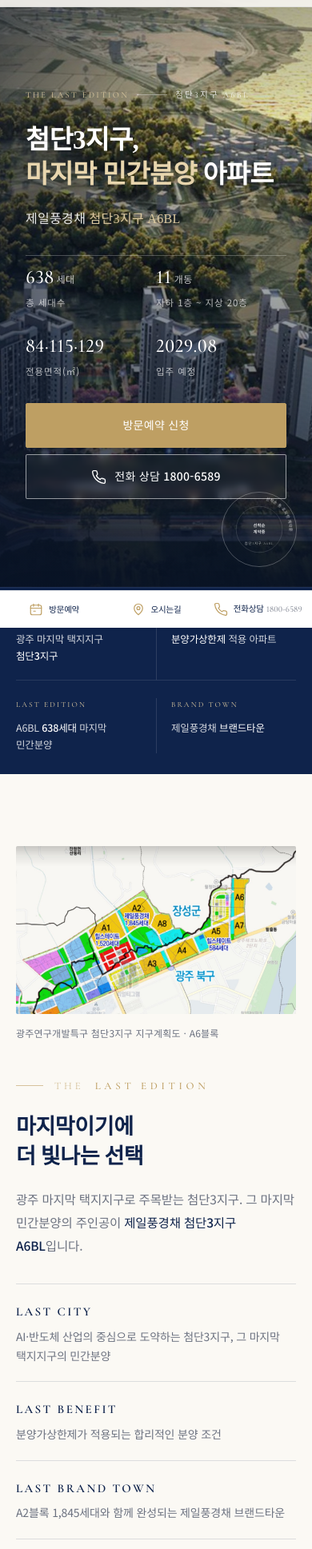
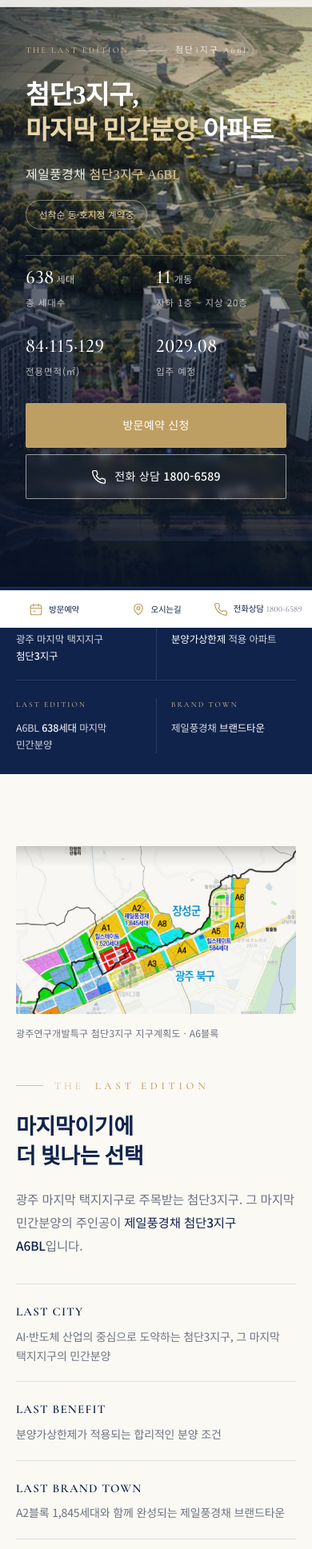
Before and after one commit to apartmentman/Jeil-cheomdan3, a plain HTML site: page index.html in a window 390 px wide. Shown: the part 59-1996 px from the top of the page at 80% size. Drawn offline with nearby package versions, Linux system fonts and the light colour scheme.

Commit message:
모바일 히어로 배지 추가, 라벨 폭·지도 크기 정리

```diff
--- a/index.html
+++ b/index.html
@@ -71,6 +71,7 @@
     <p class="hero-eyebrow"><span>THE LAST EDITION</span><i></i>첨단3지구 A6BL</p>
     <h1>첨단3지구,<br><em>마지막 민간분양</em> 아파트</h1>
     <p class="hero-sub">제일풍경채 <b>첨단3지구 A6BL</b></p>
+    <p class="hero-badge">선착순 동·호지정 계약중</p>
     <ul class="hero-facts">
       <li><b>638<small>세대</small></b><span>총 세대수</span></li>
       <li><b>11<small>개동</small></b><span>지하 1층 ~ 지상 20층</span></li>
--- a/styles.css
+++ b/styles.css
@@ -188,6 +188,7 @@ ul{margin:0; padding:0; list-style:none}
 .hero-facts b small{font-family:var(--sans); font-size:12px; font-weight:400; margin-left:3px; color:rgba(255,255,255,.75)}
 .hero-facts span{display:block; margin-top:8px; font-size:11.5px; letter-spacing:.08em; color:rgba(255,255,255,.68)}
 .hero-cta{display:flex; flex-wrap:wrap; gap:12px; margin-top:38px}
+.hero-badge{display:none}
 
 /* 스탬프 */
 .stamp{
@@ -251,9 +252,9 @@ ul{margin:0; padding:0; list-style:none}
 }
 .edition .shot img{box-shadow:var(--shadow)}
 .value-list{margin-top:34px}
-.value-list li{border-top:1px solid var(--line); padding:22px 0 20px; display:grid; grid-template-columns:168px 1fr; gap:20px}
+.value-list li{border-top:1px solid var(--line); padding:22px 0 20px; display:grid; grid-template-columns:190px 1fr; gap:20px}
 .value-list li:last-child{border-bottom:1px solid var(--line)}
-.value-list b{font-family:var(--serif-en); font-size:15px; font-weight:600; letter-spacing:.16em; color:var(--navy)}
+.value-list b{font-family:var(--serif-en); font-size:15px; font-weight:600; letter-spacing:.08em; color:var(--navy)}
 .value-list p{font-size:14px; color:var(--muted); line-height:1.7}
 
 /* ---------- 입지환경 ---------- */
@@ -670,7 +671,8 @@ ul{margin:0; padding:0; list-style:none}
   .hero-cta{flex-direction:column; gap:8px; margin-top:30px}
   .hero-cta .btn{width:100%; padding:0 14px; font-size:14px}
   .hero-cta .btn svg{display:block}
-  .stamp{width:96px; height:96px; bottom:24px; right:18px; opacity:.9}
+  .stamp{display:none}
+  .hero-badge{display:inline-flex; align-items:center; margin-top:18px; padding:8px 16px; border:1px solid rgba(220,201,160,.55); border-radius:100px; font-size:11.5px; color:#E8D6AE; letter-spacing:.02em}
   .stamp-center{font-size:11px}
   .strip-item p{font-size:12.5px}
   .strip-en{font-size:9.5px; letter-spacing:.22em}
```
